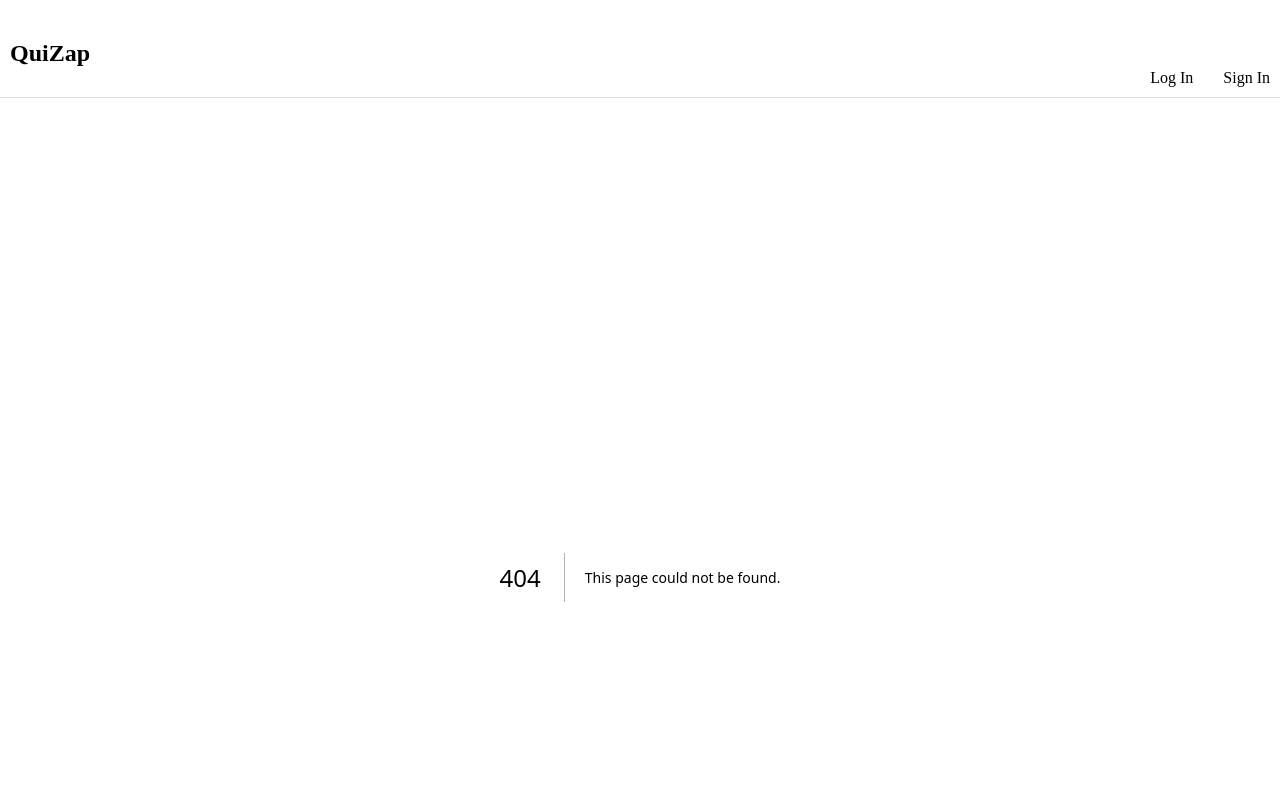
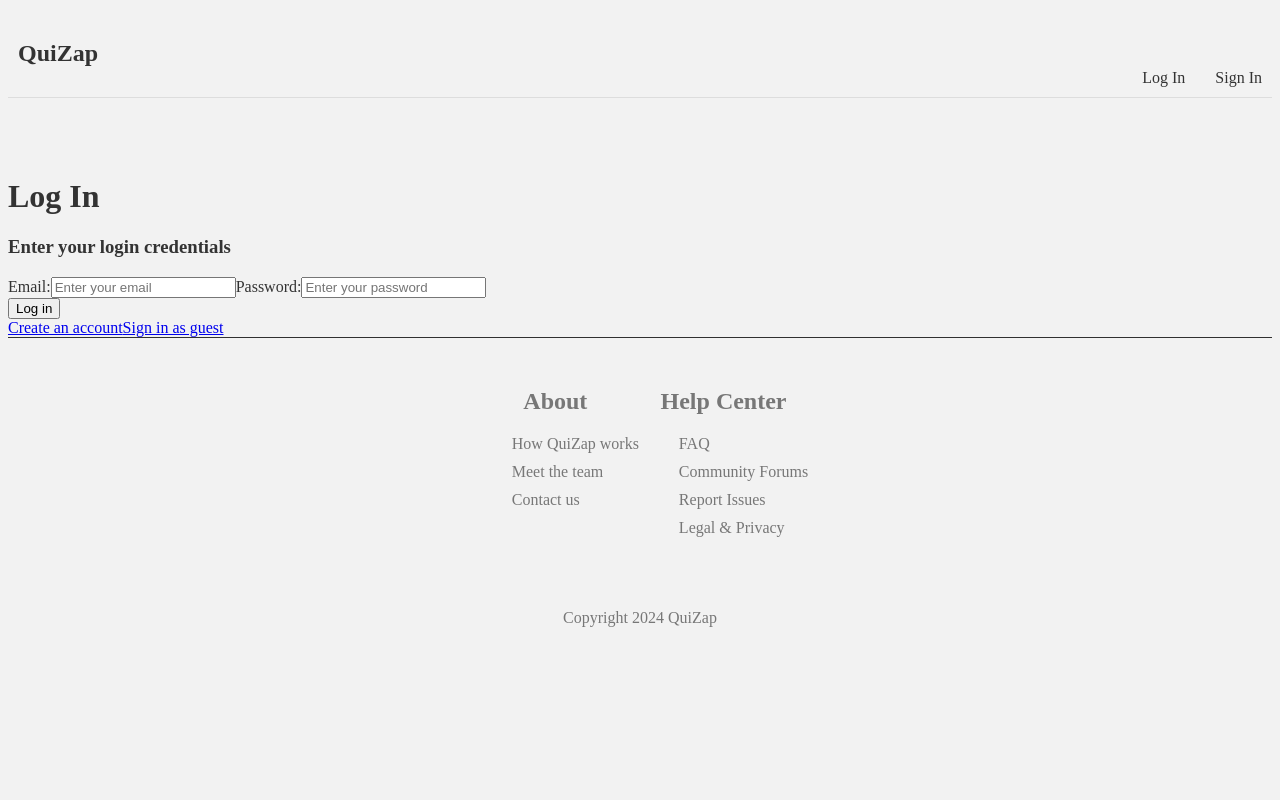
Before and after one commit to tiimbiim/CS137-S24, a Next.js app in the folder quizap/: page /login in a window 1280 px wide. Before the commit this address had no page. Shown: the top 800 px of the page. Built offline with nearby package versions, Linux system fonts and the light colour scheme.

Commit message:
pushing very basic code for log in page

```diff
--- a/quizap/comps/ImageComp.js
+++ b/quizap/comps/ImageComp.js
@@ -12,6 +12,7 @@ const imageStyle = {
     width: '100%',
     height: '75%',
     objectFit: 'cover', // Ensure the image covers the container
+    overflow: 'auto',
     /*border: '1px solid #fff',*/
 };
 
--- /dev/null
+++ b/quizap/pages/login.js
@@ -0,0 +1,31 @@
+
+const  login = () => {
+    return (
+
+        <div className="main">
+            <h1>Log In</h1>
+            <h3>Enter your login credentials</h3>
+            <form action="">
+                <label for="first">
+                    Email:
+                </label>
+                <input type="text" id ="first" name="first" placeholder="Enter your email" required></input>
+                <label for="password">
+                    Password:
+                </label>
+                <input type="password" id="password" name="password" placeholder="Enter your password" required></input>
+
+                <div class="wrap">
+                    <button type="submit" onclick="solve()">
+                        Log in
+                    </button>
+                </div>
+            </form>
+            <a href="#">Create an account</a>
+            <a href="#">Sign in as guest</a>
+        </div>
+
+);
+}
+
+export default login ;
--- a/quizap/styles/Home.module.css
+++ b/quizap/styles/Home.module.css
@@ -124,11 +124,12 @@
 }
 
 .landingSubtitle {
-  margin-top: -150px;
+  margin-top: -100px;
   color: #000;
   text-align: center;
   font-size: 48px;
   font-weight: bold;
+  overflow: hidden;
 }
 
 .footerStyle {
```
Also changed, not shown: quizap/comps/ThreeImageSpread.js (+18 -4 lines), quizap/pages/about.js (deleted, +0 -11 lines).
